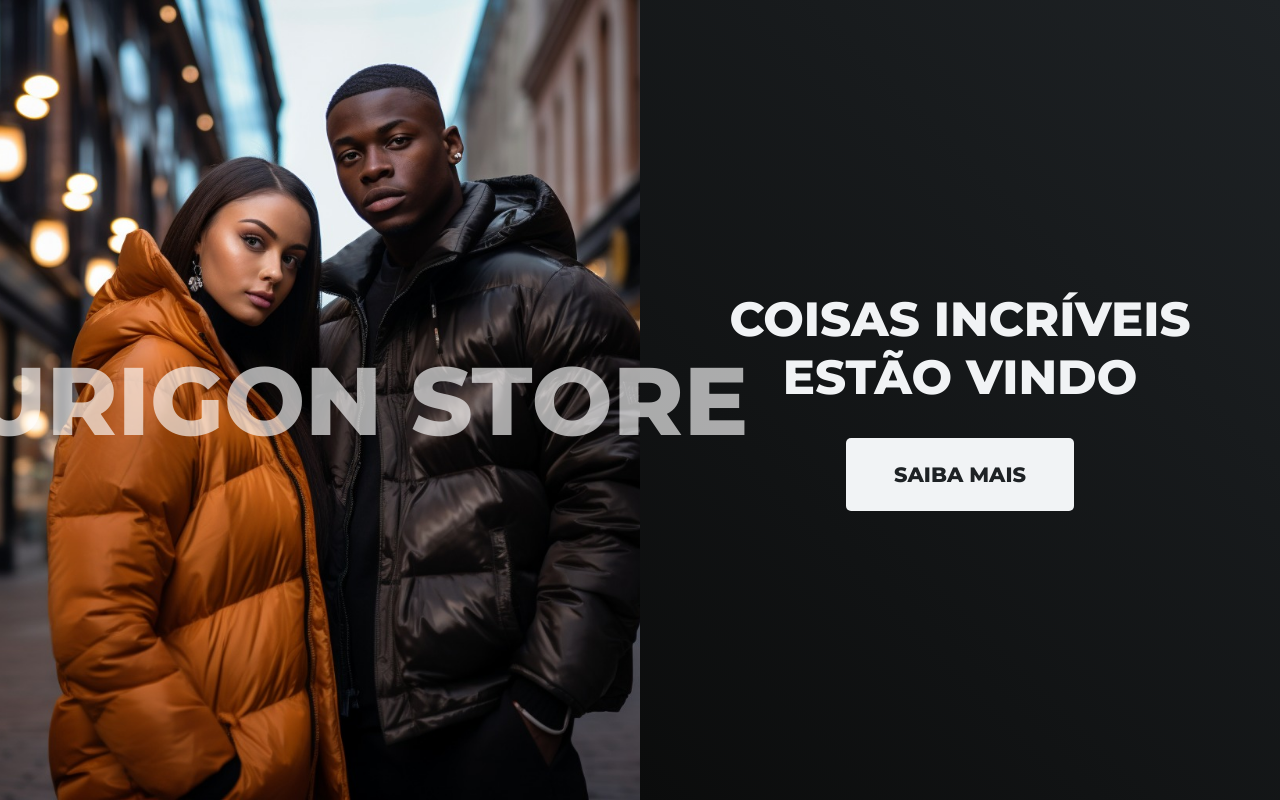
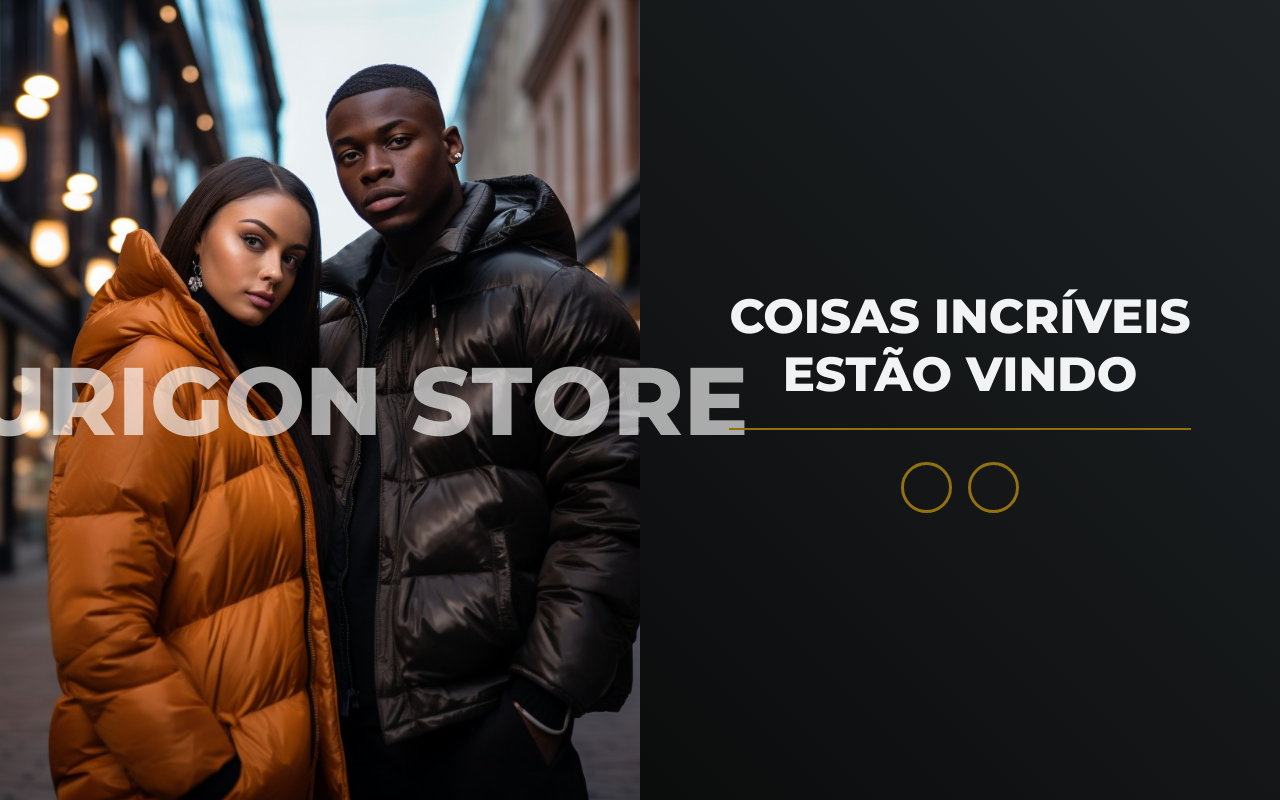
Before and after one commit to vitorlfaria/DurigonStore, an Angular app: page / in a window 1280 px wide. Built offline with nearby package versions, Linux system fonts and the light colour scheme.

Commit message:
feat: finish in construction page

```diff
--- a/angular.json
+++ b/angular.json
@@ -100,5 +100,8 @@
         }
       }
     }
+  },
+  "cli": {
+    "analytics": "cca180ac-9a39-4061-a73e-cea76283c3e5"
   }
 }
--- a/src/app/home/pages/in-construction/in-construction.component.html
+++ b/src/app/home/pages/in-construction/in-construction.component.html
@@ -5,6 +5,9 @@
     </div>
     <div class="right-container">
         <h2>COISAS INCRÍVEIS<br> ESTÃO VINDO</h2>
-        <a href="#">SAIBA MAIS</a>
+        <div class="links">
+            <a href="https://shopee.com.br/durigon_store" title="Conheça nossa loja"><i class="gg-shopping-cart"></i></a>
+            <a href="https://www.instagram.com/durigon.store/" title="Clique e saiba mais"><i class="gg-instagram"></i></a>
+        </div>
     </div>
 </div>
--- a/src/app/home/pages/in-construction/in-construction.component.scss
+++ b/src/app/home/pages/in-construction/in-construction.component.scss
@@ -42,15 +42,27 @@
             font-size: 3rem;
             color: var(--light);
             margin-bottom: 2rem;
+            padding-bottom: 1.6rem;
+            border-bottom: 2px solid #93710f;
+            position: relative;
         }
 
-        a {
-            padding: 1.5rem 3rem;
-            background-color: var(--light);
-            color: var(--dark);
-            font-weight: bold;
-            font-size: 1.3rem;
-            border-radius: 5px;
+        .links {
+            display: flex;
+            align-items: center;
+            justify-content: center;
+            gap: 1rem;
+
+            a {
+                padding: 1.4rem;
+                border-radius: 50%;
+                border: 3px solid #93710f;
+                color: #93710f;
+            }
+
+            i {
+                transform: scale(1.7);
+            }
         }
     }
 }
```
